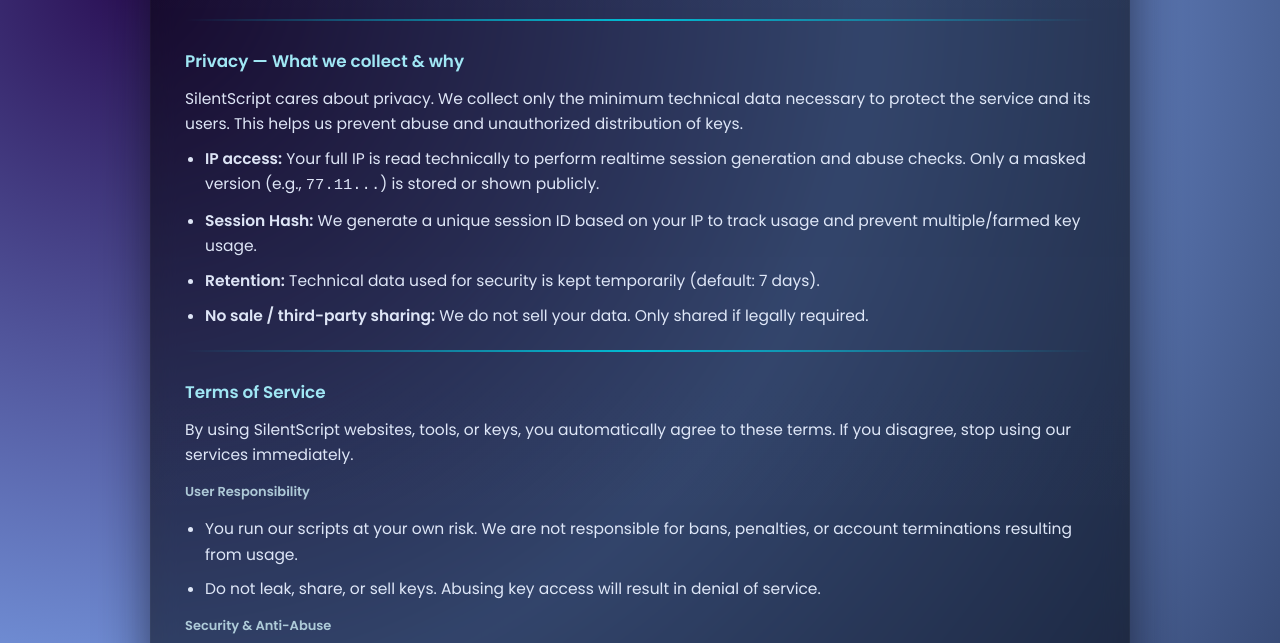
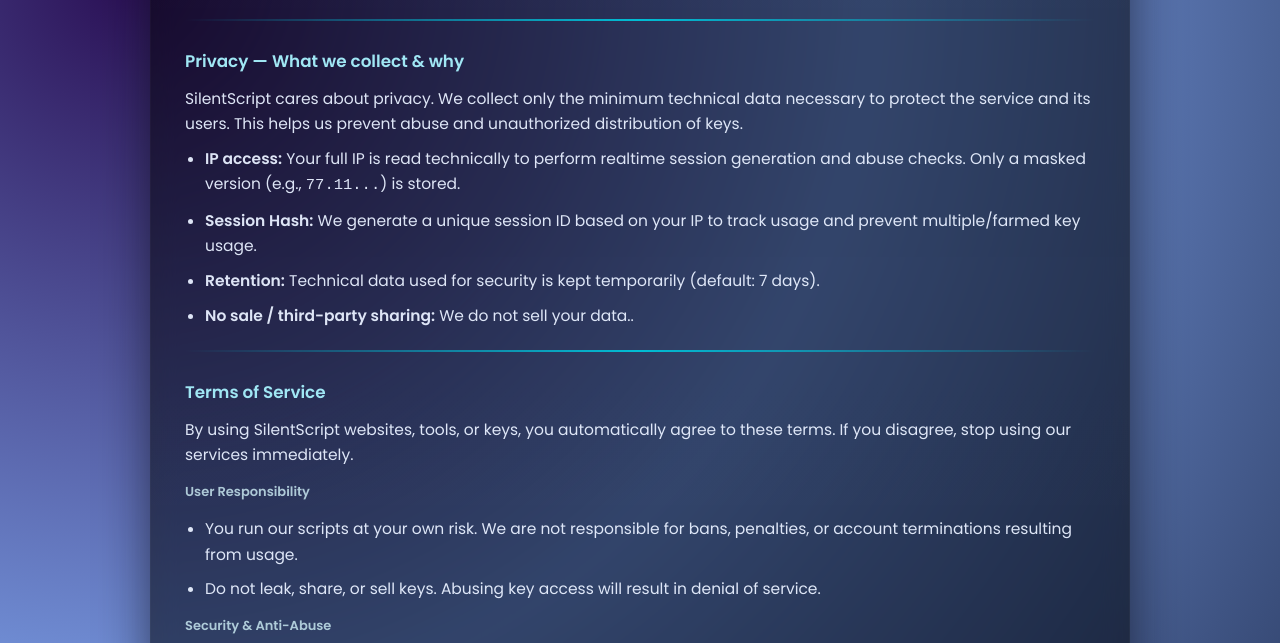
Before and after one commit to OfficialSilentScript/termsofservices, a plain HTML site: page index.html in a window 1280 px wide. Shown: the part 157-800 px from the top of the page. Drawn offline with Linux system fonts and the light colour scheme.

Commit message:
Update index.html

```diff
--- a/index.html
+++ b/index.html
@@ -92,10 +92,10 @@
       <p>SilentScript cares about privacy. We collect only the minimum technical data necessary to protect the service and its users. This helps us prevent abuse and unauthorized distribution of keys.</p>
 
       <ul>
-        <li><strong>IP access:</strong> Your full IP is read technically to perform realtime session generation and abuse checks. Only a masked version (e.g., <code>77.11...</code>) is stored or shown publicly.</li>
+        <li><strong>IP access:</strong> Your full IP is read technically to perform realtime session generation and abuse checks. Only a masked version (e.g., <code>77.11...</code>) is stored.</li>
         <li><strong>Session Hash:</strong> We generate a unique session ID based on your IP to track usage and prevent multiple/farmed key usage.</li>
         <li><strong>Retention:</strong> Technical data used for security is kept temporarily (default: 7 days).</li>
-        <li><strong>No sale / third-party sharing:</strong> We do not sell your data. Only shared if legally required.</li>
+        <li><strong>No sale / third-party sharing:</strong> We do not sell your data..</li>
       </ul>
     </section>
 
```
